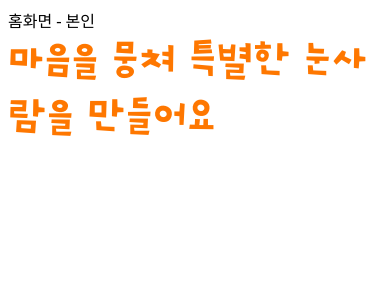
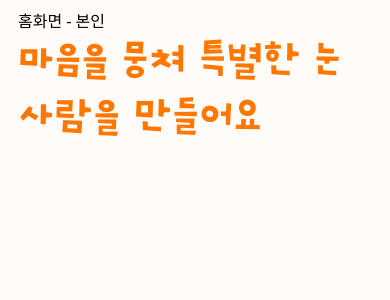
Before and after one commit to Ureca3rd-FE/moong-FE, a React (Vite) app: page / in a window 390 px wide. Shown: the top 300 px of the page. Built offline with nearby package versions, Linux system fonts and the light colour scheme.

Commit message:
[feat] 배경 색상 및 모바일 사이즈 적용

```diff
--- a/index.html
+++ b/index.html
@@ -1,11 +1,15 @@
-<!DOCTYPE html>
+<!doctype html>
 <html lang="en">
   <head>
     <meta charset="UTF-8" />
     <link rel="icon" type="image/svg+xml" href="/favicon.svg" />
     <meta name="viewport" content="width=device-width, initial-scale=1.0" />
     <title>moong</title>
-    <meta name="description" content="마음을 뭉쳐 특별한 눈사람을 만들어요⛄️🧡" />
+    <meta
+      name="description"
+      content="마음을 뭉쳐 특별한 눈사람을 만들어요⛄️🧡"
+    />
+    <meta name="viewport" content="width=device-width, initial-scale=1.0" />
   </head>
   <body>
     <div id="root"></div>
--- a/src/pages/MyHome.tsx
+++ b/src/pages/MyHome.tsx
@@ -1,9 +1,9 @@
 const MyHome = () => {
   return (
-    <>
+    <div className="container">
       홈화면 - 본인
       <div className="example">마음을 뭉쳐 특별한 눈사람을 만들어요</div>
-    </>
+    </div>
   );
 };
 
--- a/src/style/example.scss
+++ b/src/style/example.scss
@@ -1,6 +1,9 @@
 // 텍스트 베리어블 사용 예시를 위한 파일이며, 실제로 사용되지 않는 값입니다.
+@use './global/text-style' as ts;
+@use './global/color' as c;
 
 .example {
-  @include text-style($text-dandan-title1);
-  color: $color-main;
+  // 2. 이제 네임스페이스를 사용하여 믹스인과 변수를 호출합니다.
+  @include ts.text-style(ts.$text-dandan-title1);
+  color: c.$color-main;
 }
--- a/src/style/main.scss
+++ b/src/style/main.scss
@@ -1,4 +1,15 @@
-@import './global/color.scss';
-@import './global/text-style.scss';
+@use './global/color.scss';
+@use './global/text-style.scss';
 
-@import './example.scss';
+@use './example.scss';
+
+html {
+  background-color: #fffbf8;
+}
+
+.container {
+  width: 100%;
+  margin: 0 auto;
+  padding: 0 10px;
+  box-sizing: border-box;
+}
```
